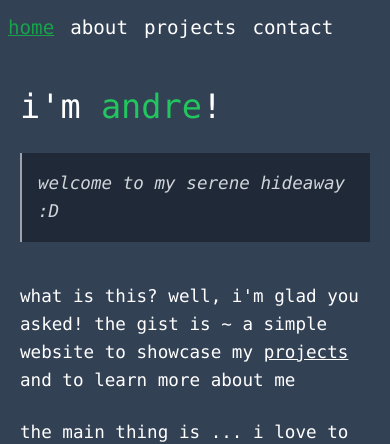
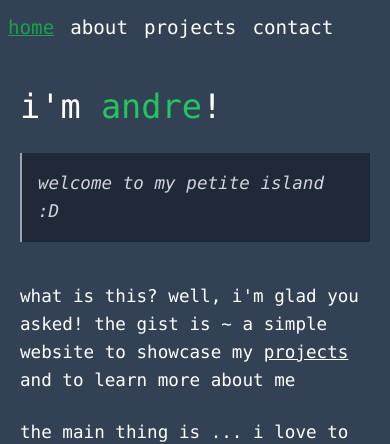
Before and after one commit to andrearcaina/andrearcaina.github.io, a Next.js app: page / in a window 390 px wide. Shown: the top 444 px of the page. Built offline with nearby package versions, Linux system fonts and the light colour scheme.

Commit message:
easter egg in description

```diff
--- a/public/data/synonyms.json
+++ b/public/data/synonyms.json
@@ -13,5 +13,12 @@
     {"id": 11, "text": "serene hideaway"},
     {"id": 12, "text": "cosy nook"},
     {"id": 13, "text": "tranquil shelter"},
-    {"id": 14, "text": "peaceful website"}
+    {"id": 14, "text": "peaceful website"},
+    {"id": 15, "text": "forest of tech"},
+    {"id": 16, "text": "petite island"},
+    {"id": 17, "text": "tiny corner"},
+    {"id": 18, "text": "small haven"},
+    {"id": 19, "text": "quiet spot"},
+    {"id": 20, "text": "tiny oasis"},
+    {"id": 21, "text": "cozy home"}
 ]
--- a/src/components/homepage/description.jsx
+++ b/src/components/homepage/description.jsx
@@ -10,21 +10,21 @@ export default function Description() {
 
     return (
         <div>
-            <p className="text-[1.1rem]/[1.75rem] sm:text-lg">
-                what is this? well, i&apos;m glad you asked! the gist is ~
-                a simple website to showcase my <Link href="/projects" className="select-none underline hover:scale-50 hover:text-green-500 duration-300 transition-all">projects</Link> and
+            <div className="text-[1.1rem]/[1.75rem] sm:text-lg">
+                what is this? well, i&apos;m glad you asked! the <Link target="_blank" href="https://gist.github.com/andrearcaina" className="hover:text-green-500 hover:text-[1.25rem]/[1.75rem] cursor-pointer duration-200 transition-all">gist</Link> is ~
+                a simple website to showcase my <Link href="/projects" className="select-none underline hover:animate-pulse hover:text-green-500 duration-300 transition-all">projects</Link> and
                 to learn more about me
-            </p>
+            </div>
 
             <br />
 
-            <p className="text-[1.1rem]/[1.75rem] sm:text-lg">
+            <div className="text-[1.1rem]/[1.75rem] sm:text-lg">
                 the main thing is ... i love to explore and go on an adventure! if you see
                 me <b className={`cursor-pointer ${hovered ? 'text-green-600 underline' : 'text-green-500'}`} onMouseEnter={toggleHover} onMouseLeave={toggleHover}>afk</b>
                 {hovered && (
                     <span className="text-sm text-gray-500 ml-1">(away from keyboard)</span>
                 )} i&apos;m usually:
-            </p>
+            </div>
 
             <br />
         </div>
```
